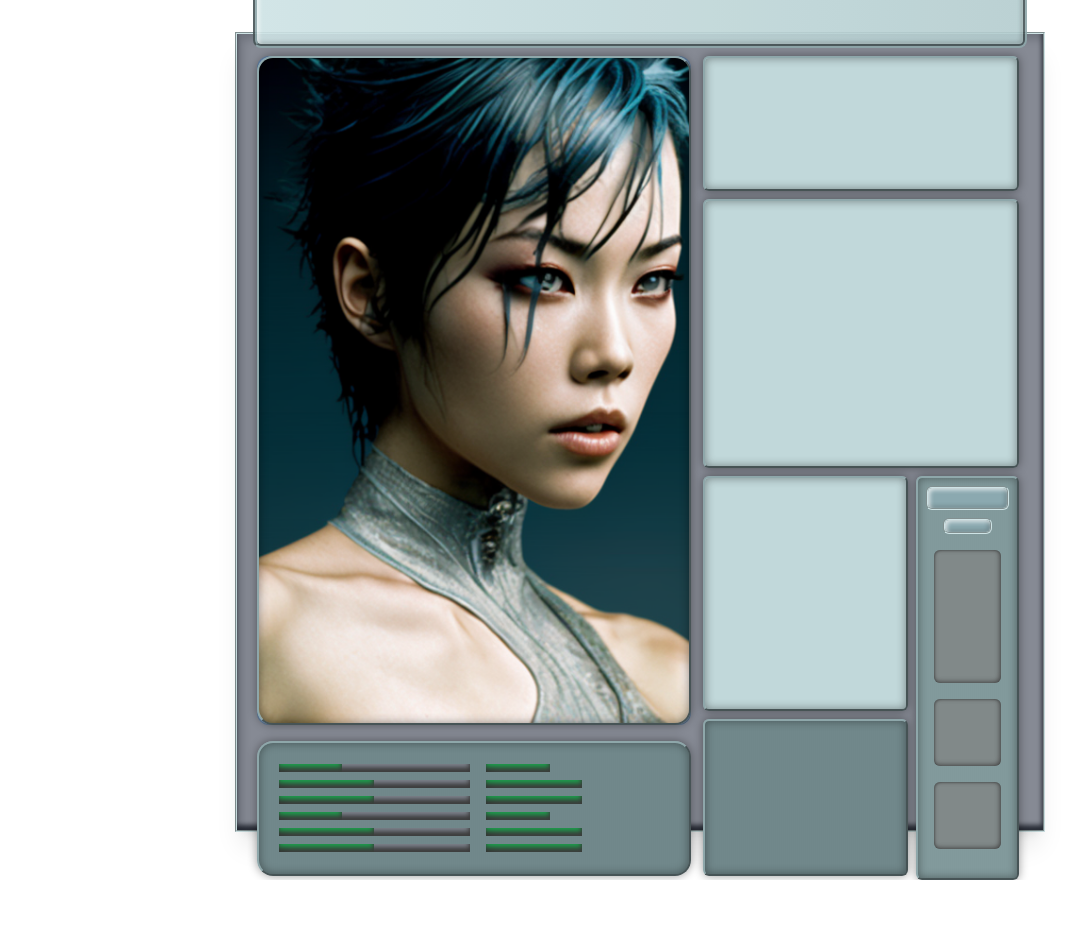
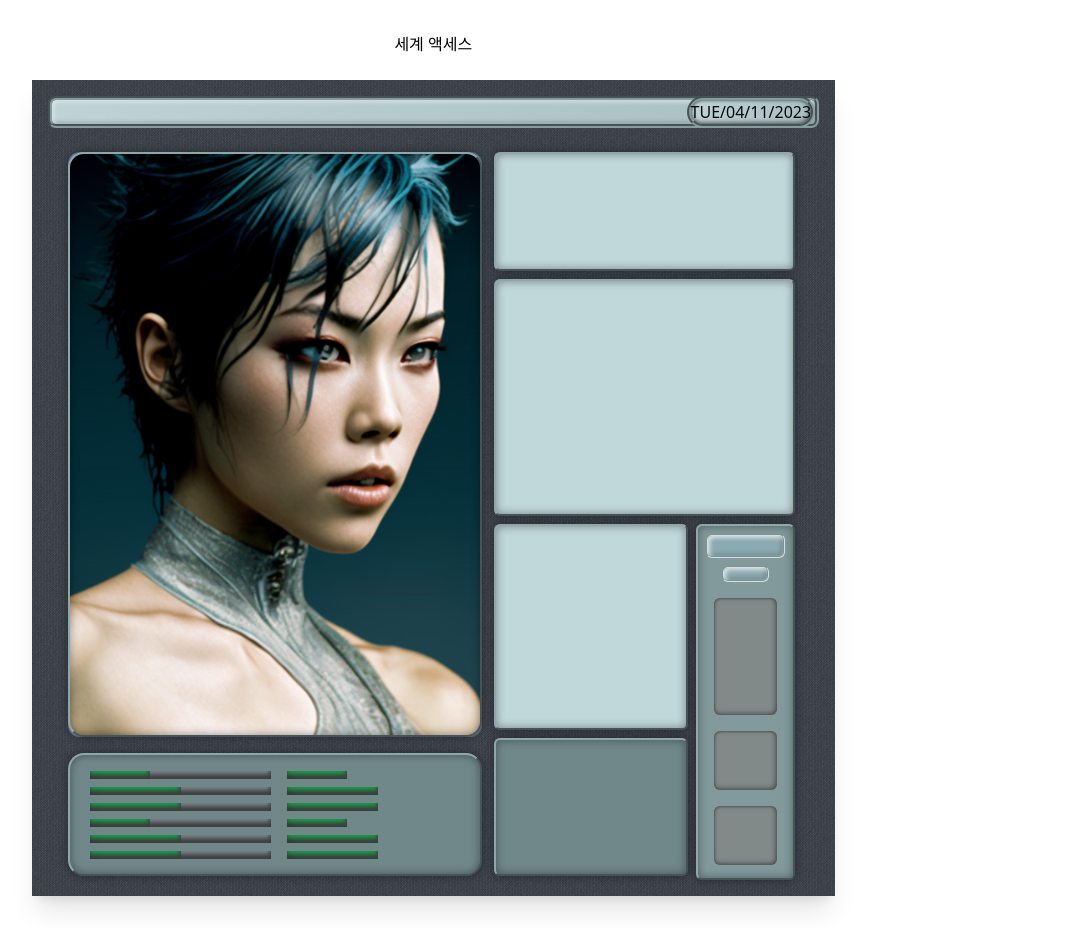
Before and after one commit to songexile/Y2K-Website-Aesthetic, a React (Vite) app in the folder faye/: page / in a window 1280 px wide. Shown: the whole page, without its empty margins (0-1076 px from the left). Before the commit the page ends 880 px from the top, so only its background shows below. Built offline with nearby package versions, Linux system fonts and the light colour scheme.

Commit message:
added time

```diff
--- a/faye/index.html
+++ b/faye/index.html
@@ -5,6 +5,7 @@
     <link rel="icon" type="image/svg+xml" href="/vite.svg" />
     <meta name="viewport" content="width=device-width, initial-scale=1.0" />
     <title>Vite + React</title>
+    <link href="/node_modules/xp.css/dist/xp.css" rel="stylesheet">
   </head>
   <body>
     <div id="root"></div>
--- a/faye/package.json
+++ b/faye/package.json
@@ -10,7 +10,8 @@
   },
   "dependencies": {
     "react": "^18.2.0",
-    "react-dom": "^18.2.0"
+    "react-dom": "^18.2.0",
+    "xp.css": "^0.2.6"
   },
   "devDependencies": {
     "@types/react": "^18.0.28",
--- a/faye/src/App.jsx
+++ b/faye/src/App.jsx
@@ -5,19 +5,49 @@ import "./App.css";
 
 function App() {
   const [count, setCount] = useState(0);
+  const [currentDate, setCurrentDate] = useState(new Date());
+
+const options = { weekday: 'short', year: 'numeric', month: '2-digit', day: '2-digit' };
+const formattedDate = currentDate
+  .toLocaleDateString(undefined, options)
+  .replace(/\s/g, '')
+  .replace(/-/g, '/')
+  .replace(/,/g, '/');
+
+const weekdayIndex = formattedDate.indexOf('/');
+const formattedDateUpperCase = formattedDate.slice(0, weekdayIndex).toUpperCase() + formattedDate.slice(weekdayIndex);
+
+
+
+
 
   return (
+    <div className="window" style={{ width: "66%" }}>
+    <div className="title-bar">
+      <div className="title-bar-text">세계 액세스</div>
+      <div className="title-bar-controls">
+        <button aria-label="Minimize"></button>
+        <button aria-label="Maximize"></button>
+        <button aria-label="Close"></button>
+      </div>
+    </div>
+    <div className="window-body">
 <div className="App">
-  <div className="mx-auto w-2/3 h-screen flex items-center justify-center y2k-shadow3 relative border-y2k">
+  <div className="mx-auto flex items-center justify-center  relative ">
     {/* Pseudo-element for background image */}
     <div className="absolute inset-0  bg-opacity-20 z-0 shadow-xl "></div>
     {/* Pseudo-element for background color */}
-    <div className="absolute inset-0 bg-slate-900 bg-opacity-50 z-0"></div>
+    <div className="absolute inset-0 bg-[url('./assets/denim.webp')]   z-0"></div>
     {/* Main Div/Container */}
     <div className="mx-4 w-full    relative z-10 rounded-lg">
       {/* Header/Nav */}
-      <div className="h-16 w-full flex justify-center items-center y2k-shadow4 bg-gradient-to-r from-[#cee3e5] to-[#b4cdcf] rounded-lg inner-stroke2 opacity-90 "></div>
-      <div className="flex h-[52rem] ">
+      <div className="h-8 mt-4 w-full flex justify-center items-center y2k-shadow4 bg-gradient-to-r from-[#cee3e5] to-[#b4cdcf] rounded-lg inner-stroke2 opacity-90 ">
+        <div className="flex justify-end  w-full">
+        <h1 className="rounded-2xl bg-gradient-to-r w-32 inner-stroke2 grow-1 y2k-shadow2  ">{formattedDateUpperCase}</h1>
+
+        </div>
+      </div>
+      <div className="flex h-[48rem] p-4 ">
         {/* Left Side */}
         <div className="w-2/3 flex flex-col">
           <div className="h-5/6 bg-blue-300 mx-1 mt-2 rounded-xl y2k-shadow2 flex justify-center items-center ">
@@ -96,7 +126,9 @@ function App() {
 </div>
 
   </div>
-</div>
+  </div>
+      </div>
+    </div>
 
   );
 }
```
Also changed, not shown: faye/src/assets/denim.webp (added), 1 other file (tests, documents, lock files or other folders).
